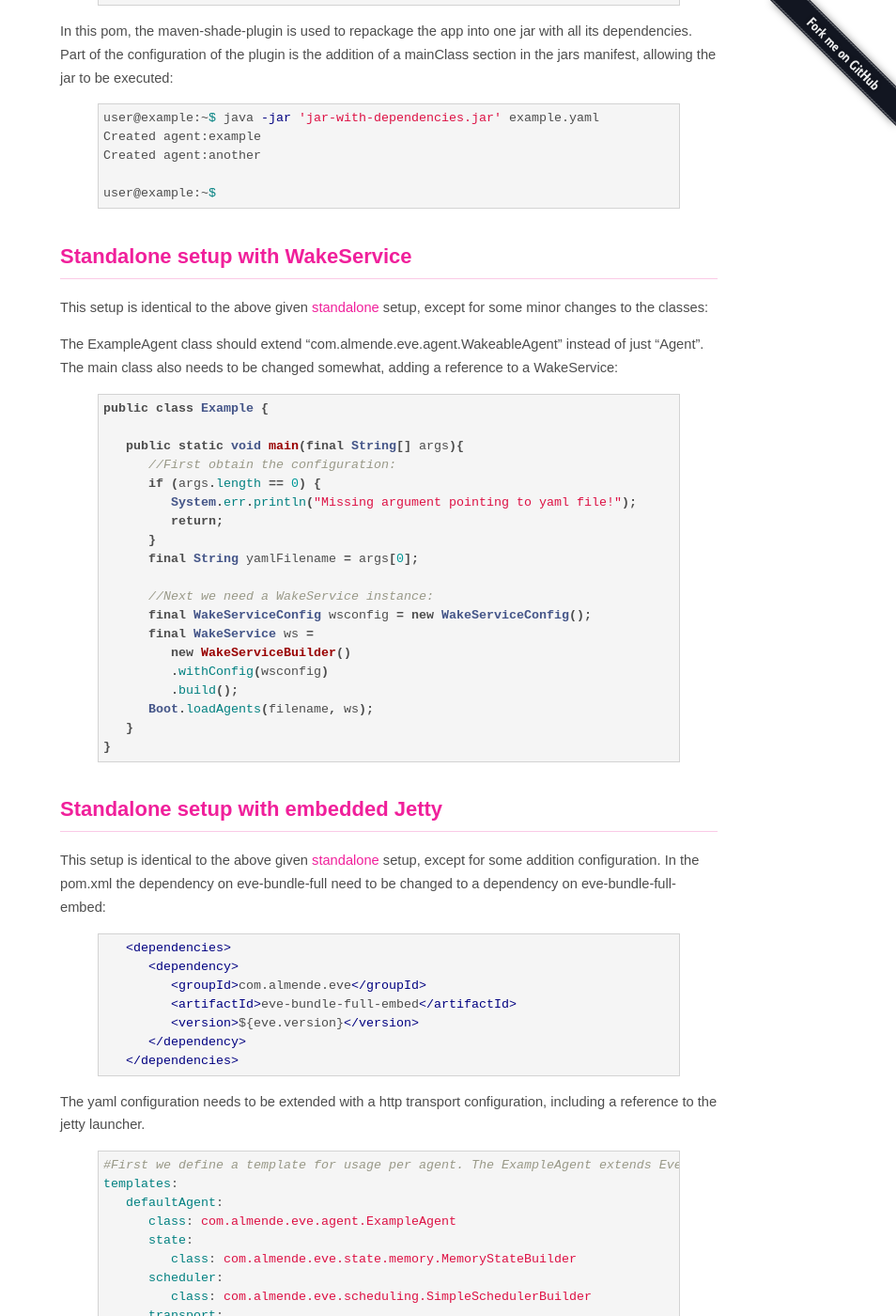
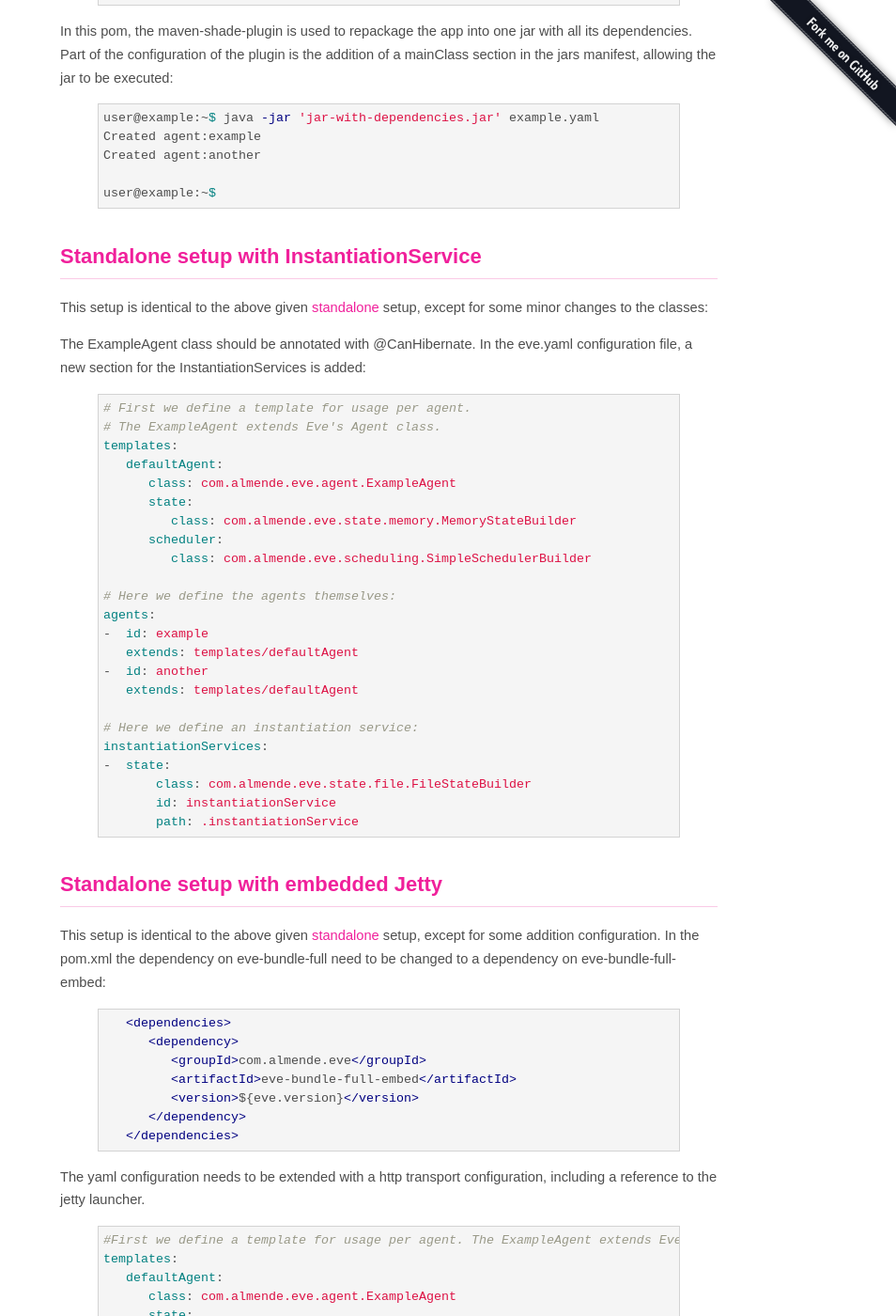
Before and after one commit to almende/eve, a Jekyll site: the page built from implementations/java/setups.md, in a window 1280 px wide and 1400 px high, scrolled down 2522 px. Shown: the whole window at 94% size, without its empty margins (326-1280 px from the left). Built offline with Jekyll 4.4.1, drawn with Linux system fonts in a browser that asks for light colours; some of the changed text lies outside the part shown.

Commit message:
Some more updates to document the instantiationService

```diff
--- a/implementations/java/setups.md
+++ b/implementations/java/setups.md
@@ -8,7 +8,7 @@ title: Deployment scenarios
 Eve is designed to offer a large flexibility in deployment scenarios, it is possible to add agent capabilities to most Java classes, in many VM environments. In this section of the documentation three example scenarios are described which can be used as a base for real application deployment.
 
 - [Standalone](#standalone) - A standalone java application, packaged in a JAR with a main class starting the agents
-- [Standalone with WakeService](#standalone_wake) - Like the standalone, but with agents that can be unloaded from memory
+- [Standalone with InstantiationService](#standalone_wake) - Like the standalone, but with agents that can be unloaded from memory
 - [Standalone with Embedded Jetty server](#standalone_embed) - Like the standalone, but with a HttpTransport running in the embedded Jetty server
 - [Servlet](#servlet) - A java servlet application, packaged in a WAR archive, with agents being started in a ServletListener
 - [Android](#android) - An example setup in an Android application
@@ -67,12 +67,12 @@ To get this code to execute, you can use Maven to produce the executable jar fil
 
    <groupId>com.almende.eve.example</groupId>
    <artifactId>standalone</artifactId>
-   <version>3.0.0-SNAPSHOT</version>
+   <version>3.1.0</version>
 
    <properties>
       <project.build.sourceEncoding>UTF-8</project.build.sourceEncoding>
       <maven.shade.version>2.3</maven.shade.version>
-      <eve.version>3.0.0-SNAPSHOT</eve.version>
+      <eve.version>3.1.0</eve.version>
    </properties>
 
    <dependencies>
@@ -120,32 +120,37 @@ Created agent:another
 user@example:~$
 {% endhighlight %}
 
-## Standalone setup with WakeService {#standalone_wake}
+## Standalone setup with InstantiationService {#standalone_wake}
 
 This setup is identical to the above given [standalone](#standalone) setup, except for some minor changes to the classes:
 
-The ExampleAgent class should extend "com.almende.eve.agent.WakeableAgent" instead of just "Agent". The main class also needs to be changed somewhat, adding a reference to a WakeService:
+The ExampleAgent class should be annotated with @CanHibernate. In the eve.yaml configuration file, a new section for the InstantiationServices is added:
 
-{% highlight java %}
-public class Example {
+{% highlight yaml %}
+# First we define a template for usage per agent.
+# The ExampleAgent extends Eve's Agent class.
+templates:
+   defaultAgent:
+      class: com.almende.eve.agent.ExampleAgent
+      state:
+         class: com.almende.eve.state.memory.MemoryStateBuilder
+      scheduler:
+         class: com.almende.eve.scheduling.SimpleSchedulerBuilder
 
-   public static void main(final String[] args){
-      //First obtain the configuration:
-      if (args.length == 0) {
-         System.err.println("Missing argument pointing to yaml file!");
-         return;
-      }
-      final String yamlFilename = args[0];
+# Here we define the agents themselves:
+agents:
+-  id: example
+   extends: templates/defaultAgent
+-  id: another
+   extends: templates/defaultAgent
 
-      //Next we need a WakeService instance:
-      final WakeServiceConfig wsconfig = new WakeServiceConfig();
-      final WakeService ws =
-         new WakeServiceBuilder()
-         .withConfig(wsconfig)
-         .build();
-      Boot.loadAgents(filename, ws);
-   }
-}
+# Here we define an instantiation service:
+instantiationServices:
+-  state:
+       class: com.almende.eve.state.file.FileStateBuilder
+       id: instantiationService
+       path: .instantiationService
+
 {% endhighlight %}
 
 ## Standalone setup with embedded Jetty {#standalone_embed}
```
Also changed, not shown: implementations/java/capabilities.md (+2 -2 lines).
